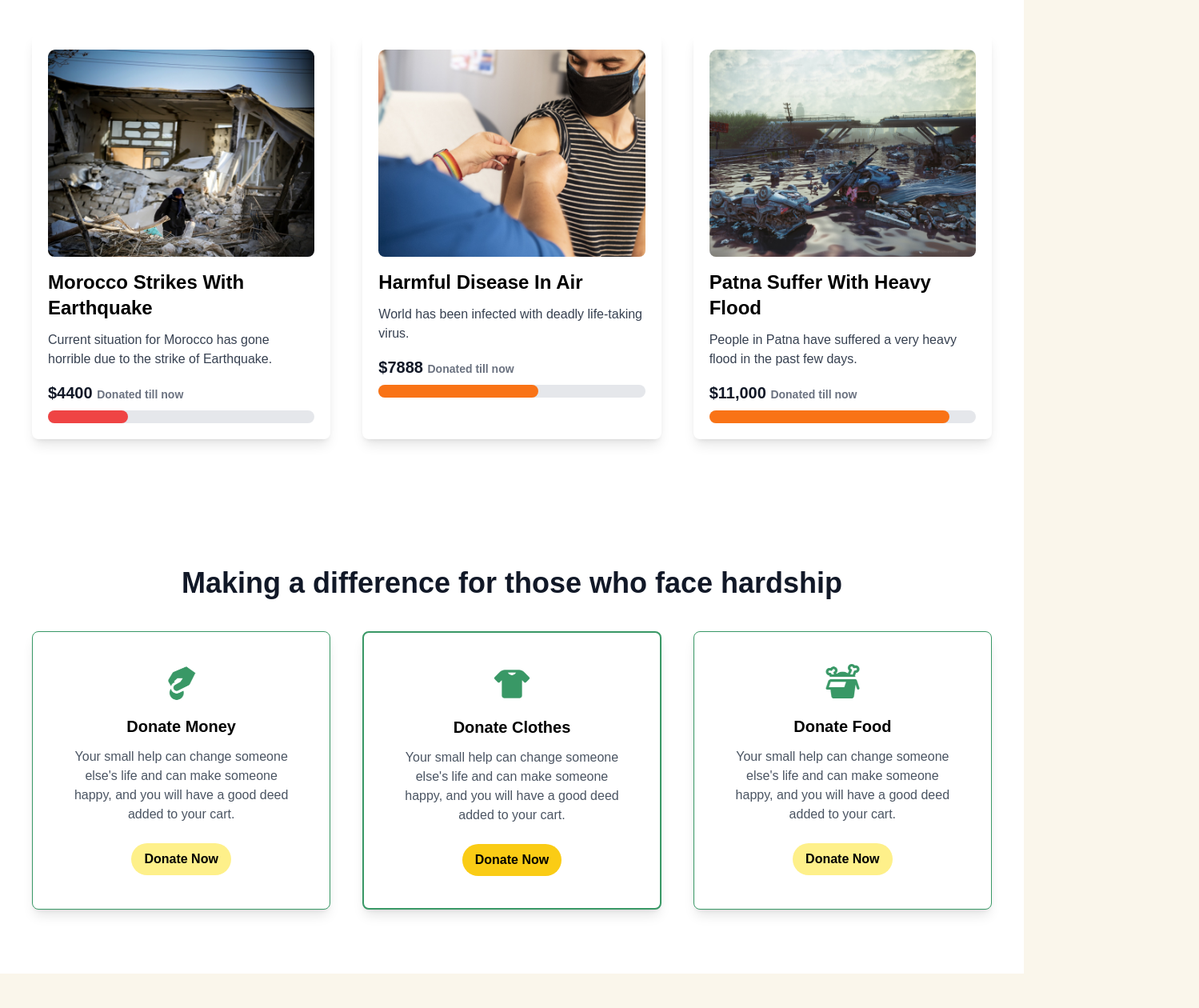
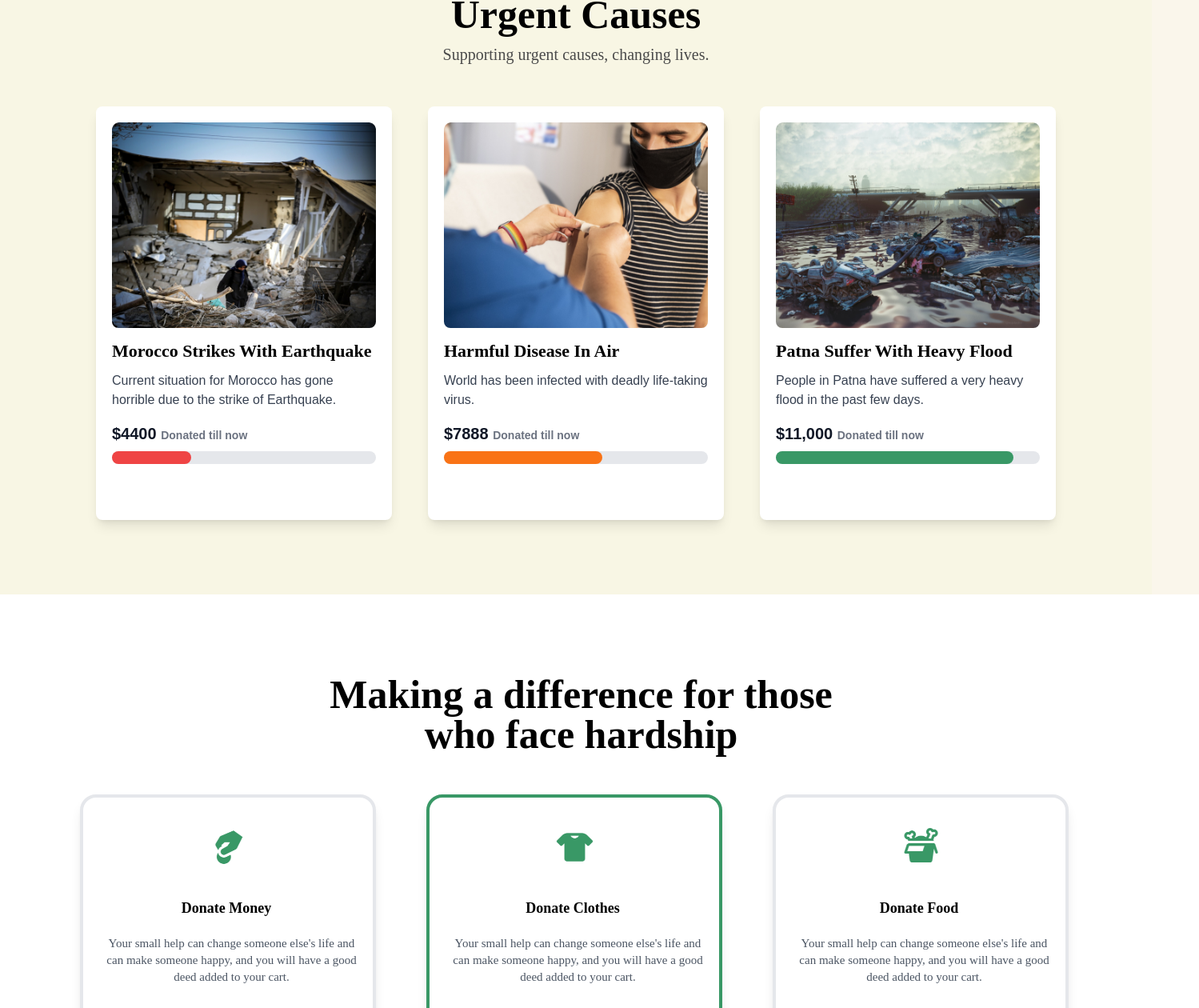
Before and after one commit to rohanwadadar/charity-website, a React (Create React App) app: page / in a window 1280 px wide. Shown: the part 1112-2372 px from the top of the page at 80% size, 1499 px wide, since content can reach past the window. Built offline with nearby package versions, Linux system fonts and the light colour scheme.

Commit message:
Update Hero.js

```diff
--- a/src/components/Hero.js
+++ b/src/components/Hero.js
@@ -9,38 +9,77 @@ const Hero = () => {
  {/* First Section: Empower Hope */}
  <section className="bg-[#FAF6EB] py-20 px-10">
   {/* Grid Layout for Text and Image */}
-        <div className="grid grid-cols-1 md:grid-cols-2 gap-10 items-center">
+  <div
+    className="grid grid-cols-1 md:grid-cols-2 gap-10 items-center max-w-[1440px] mx-auto ml-20"
+    style={{ height: '450px' }}
+  >
     {/* Text Section */}
-          <div>
-            <h1 className="text-5xl font-bold text-gray-900 mb-6">
+    <div className="max-w-[500px]">
+      <h1 className="text-5xl font-bold text-gray-900 mb-6" style={{ fontFamily: 'Manuale', fontSize: '70px', fontWeight: 600, lineHeight: '81px' }}>
         Empower Hope, <br /> Transform Lives
       </h1>
-            <p className="text-lg text-gray-700">
-              The essence of charity by conveying the idea of uplifting individuals and communities
-              through the power of hope and positive change.
+      <p className="text-lg text-gray-700" style={{ fontFamily: 'Montserrat', fontSize: '20px', fontWeight: 500, lineHeight: '30px' }}>
+        The essence of charity by conveying the idea of uplifting individuals and communities through the power of hope and positive change.
       </p>
     </div>
 
     {/* Image Section */}
 <div className="relative">
   {/* Background Decorative Yellow Circle */}
-            <div className="absolute bg-yellow-400 w-16 h-16 rounded-full -top-8 -left-8"></div>
+  <div
+    className="absolute bg-yellow-400 z-10"
+    style={{
+      width: '120px',
+      height: '120px',
+      top: '-50px',
+      left: '-40px',
+      borderRadius: '50%',
+      opacity: 1 // Set to 1 for visibility
+    }}
+  ></div>
 
-            {/* Green Rectangle (set lower z-index) */}
-            <div className="absolute bg-green w-20 h-20 rounded-lg -bottom-8 -left-10 z-0"></div>
+  {/* Green Rectangle */}
+  <div
+className="absolute bg-green z-0"
+    style={{
+      width: '138px',
+      height: '138px',
+      top: '290px',
+      left: '441px',
+      borderRadius: '23px 23px 23px 23px',
+      opacity: 1 // Set to 1 for visibility
+    }}
+  ></div>
 
-            {/* Main Image (set higher z-index) */}
+  {/* Main Image */}
   <img
     src="/children.png"
     alt="Children"
-              className="rounded-lg z-10 relative"
+    className="z-5 relative"
+    style={{
+      // Changed from Hug (282px)px to 282px
+      top: '0px',
+      left: '40px',
+      borderRadius: '20px 0px 0px 0px',
+      opacity: 1 // Set to 1 for visibility
+    }}
   />
 </div>
 </div>
 </section>
 
-      <section className="bg-green text-white py-20 px-8 md:px-10 lg:px-15 xl:px-18 rounded-xl shadow-lg hover:shadow-xl transition-shadow duration-300 ease-in-out cursor-pointer mx-auto max-w-7xl">
-        <div className="flex flex-col md:flex-row md:justify-around items-center text-white space-y-6 md:space-y-0">
+
+<section
+  className="bg-green text-white py-20 px-8 md:px-10 lg:px-15 xl:px-18 rounded-xl shadow-lg hover:shadow-xl transition-shadow duration-300 ease-in-out cursor-pointer mx-auto relative"
+  style={{
+    width: '1178px',
+    height: '307px',
+
+    left: '0px',
+    borderRadius: '40px 40px 40px 40px',
+    opacity: 1 // Set to 0 for visibility
+  }}
+>        <div className="flex flex-col md:flex-row md:justify-around items-center text-white space-y-6 md:space-y-0">
           {/* Projects Completed */}
           <div className="stat-item text-center flex flex-col items-center">
             <FaHouseDamage size={40} className="stat-icon mb-2" />
@@ -71,19 +110,91 @@ const Hero = () => {
         </div>
       </section>
 
+
+
+
+
+
+
+
+
+
+
+
+
       {/* Second Section: Urgent Causes */}
-      <section className="bg-white py-20 px-10">
-        <h2 className="text-4xl font-bold text-center text-gray-900 mb-10">Urgent Causes</h2>
-        <p className="text-center text-lg text-gray-700 mb-10">
+      <section
+  className="bg-[#F8F6E4] py-20 px-10"
+  style={{
+    width: '1440px',
+    height: '850px',
+    padding: '0px 110px 0px 110px',
+    gap: '0px',
+    opacity: 1, // Ensure it's fully visible
+    position: 'relative', // or 'absolute' if needed
+    top: '100px' // Adjust this value to move the section downward
+  }}
+>
+<h2
+  style={{
+    fontFamily: 'Manuale', // Ensure this font is imported in your project
+    fontSize: '50px',
+    fontWeight: 600,
+    lineHeight: '50px',
+    textAlign: 'center',
+    marginBottom: '10px' // Equivalent to mb-10
+  }}
+>
+  Urgent Causes
+</h2>
+<p
+  style={{
+    fontFamily: 'Montserrat', // Ensure this font is imported in your project
+    fontSize: '20px',
+    fontWeight: 500,
+    lineHeight: '30px',
+    textAlign: 'center',
+    color: '#4A4A4A', // Equivalent to text-gray-700
+    marginBottom: '40px' // Equivalent to mb-10
+  }}
+>
   Supporting urgent causes, changing lives.
 </p>
 
         {/* Causes Grid */}
-        <div className="grid grid-cols-1 md:grid-cols-3 gap-10">
-          {/* Morocco Earthquake */}
-          <div className="bg-white shadow-lg rounded-lg p-5">
-            <img src="/1.png" alt="Morocco Earthquake" className="rounded-lg mb-4" />
-            <h3 className="text-2xl font-bold mb-3">Morocco Strikes With Earthquake</h3>
+        <div
+  className="grid grid-cols-1 md:grid-cols-3 gap-10"
+  style={{
+    width: '1200px', // Set the width to 1200px
+    height: '517px', // Set the height to 517px
+    position: 'relative', // Ensure positioning context is relative
+    top: '10px', // Move the element 10px down from its normal position
+    left: '10px', // Move the element 10px to the right from its normal position
+    gap: '45px', // Set the gap between grid items to 45px
+    opacity: 1 // Set the opacity to 0 (fully transparent)
+  }}
+>          {/* Morocco Earthquake */}
+<div
+  className="bg-white shadow-lg rounded-lg p-5"
+  style={{
+    width: '370px', // Set the width to 370 pixels
+    height: '517px', // Set the height to 517 pixels
+    gap: '0px', // Set the gap between elements to 0 pixels (note: gap is not applicable directly on divs, it is used with grid layouts)
+    opacity: 1 // Set the opacity to 0 (fully transparent)
+  }}
+>            <img src="/1.png" alt="Morocco Earthquake" className="rounded-lg mb-4" />
+<h3
+  className="text-2xl font-bold mb-3"
+  style={{
+    fontFamily: 'Manuale', // Apply the Manuale font
+    fontSize: '22px', // Set font size to 18 pixels
+    fontWeight: 600, // Set font weight to 600
+    lineHeight: '25.87px', // Set line height to 25.87 pixels
+    textAlign: 'left' // Align text to the left
+  }}
+>
+  Morocco Strikes With Earthquake
+</h3>
             <p className="text-gray-700 mb-4">
               Current situation for Morocco has gone horrible due to the strike of Earthquake.
             </p>
@@ -94,9 +205,26 @@ const Hero = () => {
           </div>
 
           {/* Harmful Disease in Air */}
-          <div className="bg-white shadow-lg rounded-lg p-5">
+          <div
+  className="bg-white shadow-lg rounded-lg p-5"
+  style={{
+    width: '370px', // Set the width to 370 pixels
+    height: '517px', // Set the height to 517 pixels
+    gap: '0px', // Set the gap between elements to 0 pixels (note: gap is not applicable directly on divs, it is used with grid layouts)
+    opacity: 1 // Set the opacity to 0 (fully transparent)
+  }}
+>
             <img src="/2.png" alt="Harmful Disease" className="rounded-lg mb-4" />
-            <h3 className="text-2xl font-bold mb-3">Harmful Disease In Air</h3>
+            <h3
+  className="text-2xl font-bold mb-3"
+  style={{
+    fontFamily: 'Manuale', // Apply the Manuale font
+    fontSize: '22px', // Set font size to 18 pixels
+    fontWeight: 600, // Set font weight to 600
+    lineHeight: '25.87px', // Set line height to 25.87 pixels
+    textAlign: 'left' // Align text to the left
+  }}
+>Harmful Disease In Air</h3>
             <p className="text-gray-700 mb-4">
               World has been infected with deadly life-taking virus.
             </p>
@@ -107,69 +235,252 @@ const Hero = () => {
           </div>
 
           {/* Patna Flood */}
-          <div className="bg-white shadow-lg rounded-lg p-5">
+          <div
+  className="bg-white shadow-lg rounded-lg p-5"
+  style={{
+    width: '370px', // Set the width to 370 pixels
+    height: '517px', // Set the height to 517 pixels
+    gap: '0px', // Set the gap between elements to 0 pixels (note: gap is not applicable directly on divs, it is used with grid layouts)
+    opacity: 1 // Set the opacity to 0 (fully transparent)
+  }}
+>
             <img src="/3.png" alt="Patna Flood" className="rounded-lg mb-4" />
-            <h3 className="text-2xl font-bold mb-3">Patna Suffer With Heavy Flood</h3>
+            <h3
+  className="text-2xl font-bold mb-3"
+  style={{
+    fontFamily: 'Manuale', // Apply the Manuale font
+    fontSize: '22px', // Set font size to 18 pixels
+    fontWeight: 600, // Set font weight to 600
+    lineHeight: '25.87px', // Set line height to 25.87 pixels
+    textAlign: 'left' // Align text to the left
+  }}
+>Patna Suffer With Heavy Flood</h3>
             <p className="text-gray-700 mb-4">
               People in Patna have suffered a very heavy flood in the past few days.
             </p>
             <p className="text-xl font-bold text-gray-900">$11,000 <span className="text-sm text-gray-500">Donated till now</span></p>
             <div className="w-full bg-gray-200 rounded-full h-4 mt-2">
-              <div className="bg-orange-500 h-4 rounded-full" style={{ width: '90%' }}></div>
+              <div className="bg-green h-4 rounded-full" style={{ width: '90%' }}></div>
             </div>
           </div>
         </div>
       </section>
 
-      <section className="bg-white py-20 px-4 sm:px-6 lg:px-10">
-      <h2 className="text-4xl font-bold text-center text-gray-900 mb-10">
+      <section
+  className="bg-white py-20 px-4 sm:px-6 lg:px-10 relative"
+  style={{
+    width: '1499px',
+    height: '780px',
+
+    padding: '100px 100px 100px 100px',
+    gap: '50px',
+    opacity: 1 // Set to 1 for visibility
+  }}
+>
+<h2
+  className="text-center mb-10"
+  style={{
+    fontFamily: 'Manuale', // Ensure the font is included in your project
+    fontSize: '50px',
+    fontWeight: 600,
+    lineHeight: '50px',
+    width: '653px',
+    height: '110px',
+    opacity: 1, // Ensure it's fully visible
+    position: 'relative', // Ensure it has a positioning context
+    left: '300px' // Adjust this value to move it right
+  }}
+>
   Making a difference for those who face hardship
 </h2>
 
-      <div className="grid grid-cols-1 sm:grid-cols-2 md:grid-cols-3 gap-10">
+
+
+<div className="grid grid-cols-1 sm:grid-cols-2 md:grid-cols-3 gap-0">
         {/* Donate Money */}
-        <div className="bg-white shadow-lg rounded-lg p-6 sm:p-8 md:p-10 text-center border border-green">
+
+        <div
+      className="bg-white shadow-lg rounded-lg text-center border-4 border-green-500"
+      style={{
+        width: '370px',
+        height: '420px',
+        padding: '38px 23px 38px 24px',
+        borderRadius: '20px',
+        opacity: 1 // Ensure it's fully visible
+      }}
+    >
+
       <div className="flex justify-center mb-4">
             <img src="4.png" alt="Donate Money" className="h-12" />
           </div>
-          <h3 className="text-xl font-bold mb-3">Donate Money</h3>
-          <p className="text-gray-600 mb-6">
-            Your small help can change someone else's life and can make someone happy, and you will have a good deed added to your cart.
+          <h3
+  className="text-xl font-bold mb-3"
+  style={{
+    fontFamily: 'Manuale', // Ensure the font is included in your project
+    fontSize: '18px',
+    fontWeight: 600,
+    lineHeight: '25.87px',
+    textAlign: 'center',
+    width: '120px',
+    height: '26px',
+    marginTop: '40px',
+    opacity: 1, // Ensure it's fully visible
+    marginLeft: 'auto', // This moves the element to the right in a flex container
+    marginRight: '100px' // Optional: remove any right margin if needed
+  }}
+>
+  Donate Money
+</h3>
+<p
+  className="text-gray-600 mb-6"
+  style={{
+    fontFamily: 'Montserrat', // Ensure the font is included in your project
+    fontSize: '15px',
+    fontWeight: 400,
+    marginTop: '20px',
+    lineHeight: '21px',
+    textAlign: 'center',
+    width: '323px',
+    height: '84px',
+    opacity: 1 // Ensure it's fully transparent
+  }}
+>             Your small help can change someone else's life and can make someone happy, and you will have a good deed added to your cart.
           </p>
           <Link to="/product-list">
-            <button className="bg-yellow-200 hover:bg-yellow-300 text-black font-bold py-2 px-4 rounded-full">
+          <button
+  className="bg-yellow-400 hover:bg-yellow-500 text-black font-bold rounded-full"
+  style={{
+    width: '162px', // Set width to 162 pixels
+    height: '60px', // Set height to 60 pixels
+    padding: '20px 30px', // Set padding
+    borderRadius: '30px 30px 30px 30px', // Apply the specified border radius
+    border: '1.5px solid', // Apply the border
+    opacity: 1 // Ensure it's fully visible
+  }}
+>
   Donate Now
 </button>
           </Link>
         </div>
 
         {/* Donate Clothes */}
-        <div className="bg-white shadow-lg rounded-lg p-6 sm:p-8 md:p-10 text-center border-2 border-green">
-          <div className="flex justify-center mb-4">
+        <div
+      className="bg-white shadow-lg rounded-lg text-center border-4 border-green"
+      style={{
+        width: '370px',
+        height: '420px',
+        padding: '38px 23px 38px 24px',
+        borderRadius: '20px',
+        opacity: 1 // Ensure it's fully visible
+      }}
+    >       <div className="flex justify-center mb-4">
             <img src="6.png" alt="Donate Clothes" className="h-12" />
           </div>
-          <h3 className="text-xl font-bold mb-3">Donate Clothes</h3>
-          <p className="text-gray-600 mb-6">
-            Your small help can change someone else's life and can make someone happy, and you will have a good deed added to your cart.
+          <h3
+  className="text-xl font-bold mb-3"
+  style={{
+    fontFamily: 'Manuale', // Ensure the font is included in your project
+    fontSize: '18px',
+    fontWeight: 600,
+    lineHeight: '25.87px',
+    textAlign: 'center',
+    width: '120px',
+    height: '26px',
+    marginTop: '40px',
+    opacity: 1, // Ensure it's fully visible
+    marginLeft: 'auto', // This moves the element to the right in a flex container
+    marginRight: '100px' // Optional: remove any right margin if needed
+  }}
+>Donate Clothes</h3>
+<p
+  className="text-gray-600 mb-6"
+  style={{
+    fontFamily: 'Montserrat', // Ensure the font is included in your project
+    fontSize: '15px',
+    fontWeight: 400,
+    marginTop: '20px',
+    lineHeight: '21px',
+    textAlign: 'center',
+    width: '323px',
+    height: '84px',
+    opacity: 1 // Ensure it's fully transparent
+  }}
+>             Your small help can change someone else's life and can make someone happy, and you will have a good deed added to your cart.
           </p>
           <Link to="/product-list">
-            <button className="bg-yellow-400 hover:bg-yellow-500 text-black font-bold py-2 px-4 rounded-full">
+          <button
+  className="bg-yellow-400 hover:bg-yellow-500 text-black font-bold rounded-full"
+  style={{
+    width: '162px', // Set width to 162 pixels
+    height: '60px', // Set height to 60 pixels
+    padding: '20px 30px', // Set padding
+    borderRadius: '30px 30px 30px 30px', // Apply the specified border radius
+    border: '1.5px solid', // Apply the border
+    opacity: 1 // Ensure it's fully visible
+  }}
+>
   Donate Now
 </button>
+
           </Link>
         </div>
 
         {/* Donate Food */}
-        <div className="bg-white shadow-lg rounded-lg p-6 sm:p-8 md:p-10 text-center border border-green">
-          <div className="flex justify-center mb-4">
+        <div
+      className="bg-white shadow-lg rounded-lg text-center border-4 border-green-500"
+      style={{
+        width: '370px',
+        height: '420px',
+        padding: '38px 23px 38px 24px',
+        borderRadius: '20px',
+        opacity: 1 // Ensure it's fully visible
+      }}
+    >        <div className="flex justify-center mb-4">
             <img src="5.png" alt="Donate Food" className="h-12" />
           </div>
-          <h3 className="text-xl font-bold mb-3">Donate Food</h3>
-          <p className="text-gray-600 mb-6">
-            Your small help can change someone else's life and can make someone happy, and you will have a good deed added to your cart.
+          <h3
+  className="text-xl font-bold mb-3"
+  style={{
+    fontFamily: 'Manuale', // Ensure the font is included in your project
+    fontSize: '18px',
+    fontWeight: 600,
+    lineHeight: '25.87px',
+    textAlign: 'center',
+    width: '120px',
+    height: '26px',
+    marginTop: '40px',
+    opacity: 1, // Ensure it's fully visible
+    marginLeft: 'auto', // This moves the element to the right in a flex container
+    marginRight: '100px' // Optional: remove any right margin if needed
+  }}
+>Donate Food</h3>
+<p
+  className="text-gray-600 mb-6"
+  style={{
+    fontFamily: 'Montserrat', // Ensure the font is included in your project
+    fontSize: '15px',
+    fontWeight: 400,
+    marginTop: '20px',
+    lineHeight: '21px',
+    textAlign: 'center',
+    width: '323px',
+    height: '84px',
+    opacity: 1 // Ensure it's fully transparent
+  }}
+>            Your small help can change someone else's life and can make someone happy, and you will have a good deed added to your cart.
           </p>
           <Link to="/product-list">
-            <button className="bg-yellow-200 hover:bg-yellow-300 text-black font-bold py-2 px-4 rounded-full">
+          <button
+  className="bg-yellow-400 hover:bg-yellow-500 text-black font-bold rounded-full"
+  style={{
+    width: '162px', // Set width to 162 pixels
+    height: '60px', // Set height to 60 pixels
+    padding: '20px 30px', // Set padding
+    borderRadius: '30px 30px 30px 30px', // Apply the specified border radius
+    border: '1.5px solid', // Apply the border
+    opacity: 1 // Ensure it's fully visible
+  }}
+>
   Donate Now
 </button>
           </Link>
```
Lines whose indentation alone changed are shown as unchanged.
